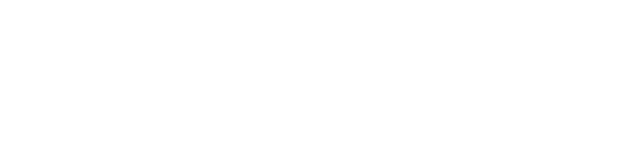
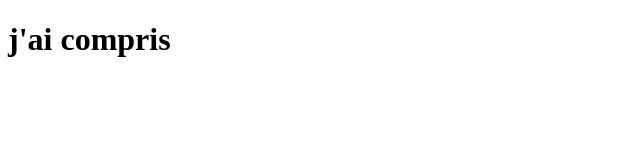
Before and after one commit to ayodejifelicia29/demo-github, a plain HTML site: page jour2/04-exo.html in a window 1280 px wide. Shown: the whole page, without its empty margins (0-640 px from the left). Drawn offline with Linux system fonts and the light colour scheme.

Commit message:
j'ai compris

```diff
--- a/jour2/04-exo.html
+++ b/jour2/04-exo.html
@@ -28,6 +28,6 @@
 				résoudre le conflit
 						--->
 
-	<h1></h1>
+	<h1>j'ai compris</h1>
 </body>
 </html>
```
